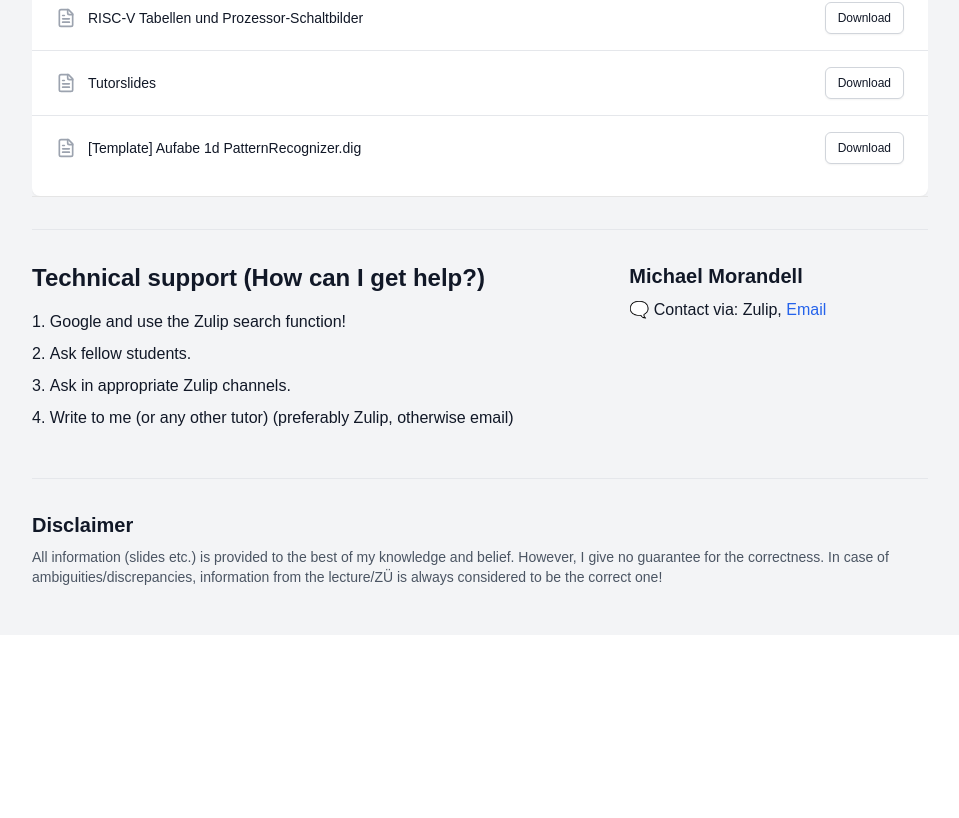
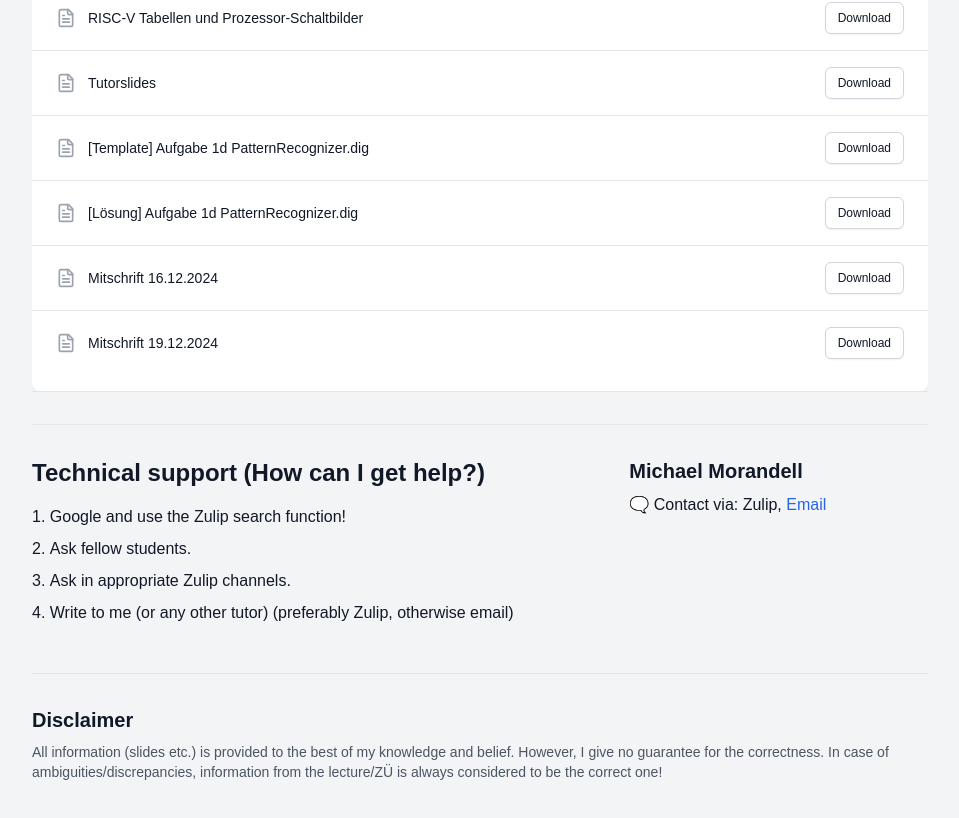
Before and after one commit to mormic04/era_tutorium_website, a Next.js app: page / in a window 1280 px wide. Shown: the part 1179-1997 px from the top of the page, without its empty margins (160-1119 px from the left). Before the commit the page ends 1814 px from the top, so only its background shows below. Built offline with nearby package versions, Linux system fonts and the light colour scheme.

Commit message:
added w09

```diff
--- a/src/components/LectureMaterials.tsx
+++ b/src/components/LectureMaterials.tsx
@@ -146,7 +146,10 @@ const lectureWeeks = [
       { name: "Übungsblatt (leer)", url: "https://www.moodle.tum.de/mod/resource/view.php?id=3249481"},
       { name: "RISC-V Tabellen und Prozessor-Schaltbilder", url: "https://courses.edx.org/assets/courseware/v1/f06a2dc0c856f60ec0711e9f5e1c98cf/asset-v1:HarveyMuddX+ENGR85B+1T2023+type@asset+block/FinalReferences.pdf"},
       { name: "Tutorslides", url: materialBasePath + "w09/era_tutorslides_w09.pdf"},
-      { name: "[Template] Aufabe 1d PatternRecognizer.dig", url: materialBasePath + "w09/PatternRecognizer_Template.dig"}
+      { name: "[Template] Aufgabe 1d PatternRecognizer.dig", url: materialBasePath + "w09/PatternRecognizer_Template.dig"},
+      { name: "[Lösung] Aufgabe 1d PatternRecognizer.dig", url: materialBasePath + "w09/PatternRecognizer_Musterlsg.dig"},
+      { name: "Mitschrift 16.12.2024", url: materialBasePath + "era_tutor09_platz_Mo.pdf"},
+      { name: "Mitschrift 19.12.2024", url: materialBasePath + "era_tutor09_platz_Do.pdf"},
     ],
   },
 
```
